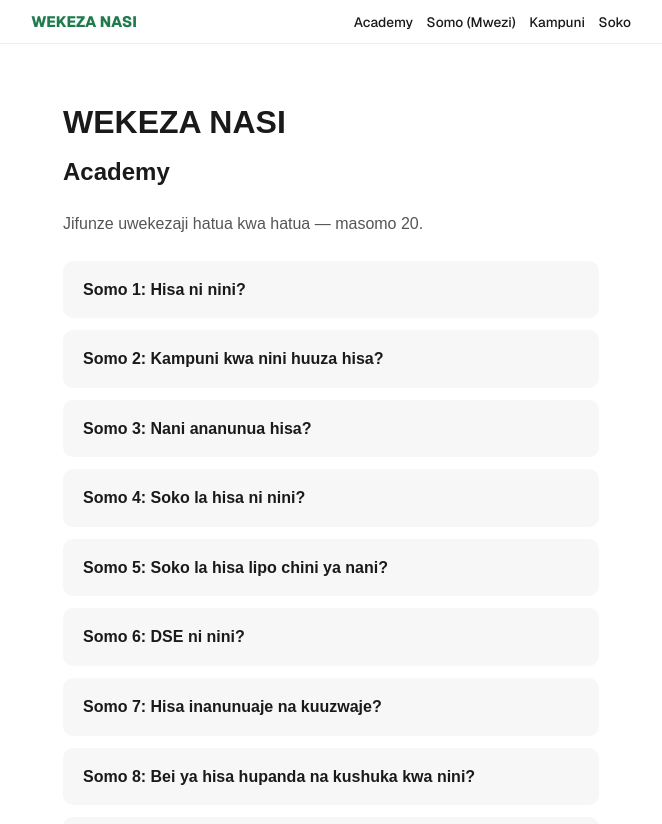
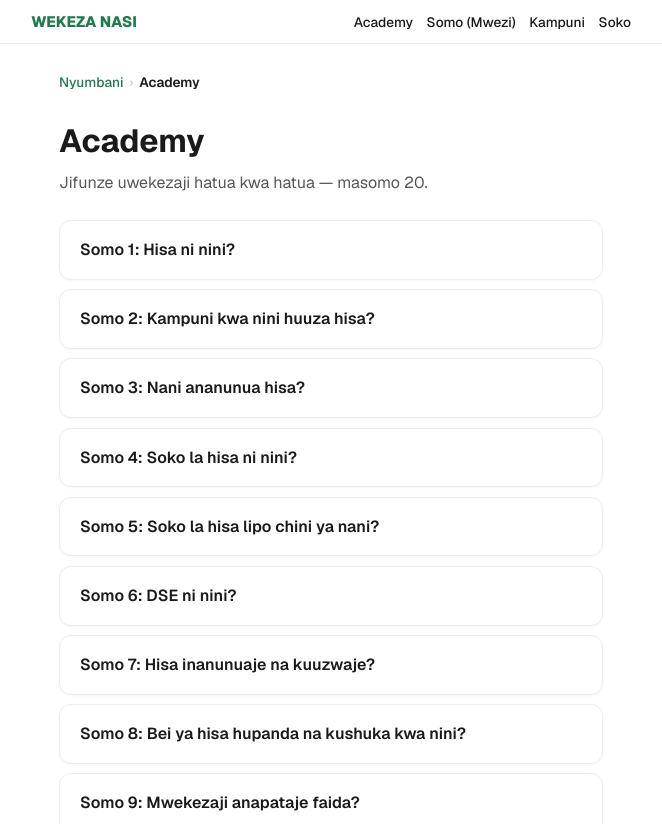
Before and after one commit to sadikiabubakari698-crypto/wekeza_nasi, a Next.js app in the folder wekeza-nasi-app/: page /academy in a window 1280 px wide. Shown: the top 824 px of the page, without its empty margins (309-971 px from the left). Built offline with nearby package versions, Linux system fonts and the light colour scheme.

Commit message:
Add Breadcrumbs component to all main pages

```diff
--- a/wekeza-nasi-app/app/academy/page.js
+++ b/wekeza-nasi-app/app/academy/page.js
@@ -1,9 +1,10 @@
 import Footer from "../../components/Footer";
+import Breadcrumbs from "../../components/Breadcrumbs";
 
 export const metadata = {
   title: "Academy — Masomo 20 ya Uwekezaji",
   description:
-    "Masomo 20 ya uwekezaji kwa Kiswahili — kuanzia Hisa ni nini hadi Kusoma Ripoti za Fedha. Jifunze hatua kwa hatua, bure.",
+    "Masomo 20 ya uwekezaji kwa Kiswahili — kuanzia Hisa ni nini hadi Kusoma Ripoti za Fedha. Jifunze hatua kwa hatua.",
 };
 
 export default function Academy() {
@@ -31,10 +32,14 @@ export default function Academy() {
   ];
 
   return (
-    <main style={{ padding: "2rem", maxWidth: "600px", margin: "0 auto", fontFamily: "sans-serif", lineHeight: 1.6, color: "#1a1a1a", background: "#ffffff", minHeight: "100vh" }}>
-      <h1 style={{ marginBottom: "0.25rem", color: "#1a1a1a" }}>WEKEZA NASI</h1>
-      <h2 style={{ marginTop: 0, color: "#1a1a1a" }}>Academy</h2>
-      <p style={{ color: "#555" }}>Jifunze uwekezaji hatua kwa hatua — masomo 20.</p>
+    <main style={{ padding: "1.75rem", maxWidth: "600px", margin: "0 auto", fontFamily: "var(--font-sans)", lineHeight: 1.6, color: "#1a1a1a", background: "#ffffff", minHeight: "100vh" }}>
+      <Breadcrumbs items={[
+        { label: "Nyumbani", href: "/" },
+        { label: "Academy" },
+      ]} />
+
+      <h1 style={{ marginBottom: "0.25rem", color: "#1a1a1a" }}>Academy</h1>
+      <p style={{ color: "#555555", marginTop: 0 }}>Jifunze uwekezaji hatua kwa hatua — masomo 20.</p>
 
       <div style={{ marginTop: "1.5rem" }}>
         {lessons.map((l) => (
@@ -44,12 +49,14 @@ export default function Academy() {
             style={{
               display: "block",
               padding: "1rem 1.25rem",
-              background: "#f7f7f7",
-              borderRadius: "10px",
-              marginBottom: "0.75rem",
+              background: "#ffffff",
+              border: "1px solid #e9edf2",
+              borderRadius: "var(--radius-md)",
+              marginBottom: "0.6rem",
               color: "#1a1a1a",
               textDecoration: "none",
-              fontWeight: "bold",
+              fontWeight: 600,
+              boxShadow: "0 1px 3px rgba(0,0,0,0.04)",
             }}
           >
             {l.title}
--- /dev/null
+++ b/wekeza-nasi-app/components/Breadcrumbs.js
@@ -0,0 +1,48 @@
+import Link from "next/link";
+
+export default function Breadcrumbs({ items }) {
+  // items = [{ label: "Nyumbani", href: "/" }, { label: "Academy", href: "/academy" }, { label: "Somo 5" }]
+
+  const navStyle = {
+    fontSize: "0.85rem",
+    color: "#555555",
+    marginBottom: "1.25rem",
+    display: "flex",
+    flexWrap: "wrap",
+    gap: "0.35rem",
+    alignItems: "center",
+  };
+
+  const linkStyle = {
+    color: "#1e7b4c",
+    textDecoration: "none",
+    fontWeight: 500,
+  };
+
+  const currentStyle = {
+    color: "#1a1a1a",
+    fontWeight: 600,
+  };
+
+  const sepStyle = {
+    color: "#cccccc",
+  };
+
+  return (
+    <nav style={navStyle} aria-label="Breadcrumb">
+      {items.map((item, i) => {
+        const isLast = i === items.length - 1;
+        return (
+          <span key={i} style={{ display: "inline-flex", alignItems: "center", gap: "0.35rem" }}>
+            {isLast ? (
+              <span style={currentStyle}>{item.label}</span>
+            ) : (
+              <Link href={item.href} style={linkStyle}>{item.label}</Link>
+            )}
+            {!isLast && <span style={sepStyle}>›</span>}
+          </span>
+        );
+      })}
+    </nav>
+  );
+}
```
Also changed, not shown: wekeza-nasi-app/app/kampuni/page.js (+16 -8 lines), wekeza-nasi-app/app/soko/page.js (+11 -6 lines), wekeza-nasi-app/app/somo-la-mwezi/[slug]/page.js (+12 -10 lines).
